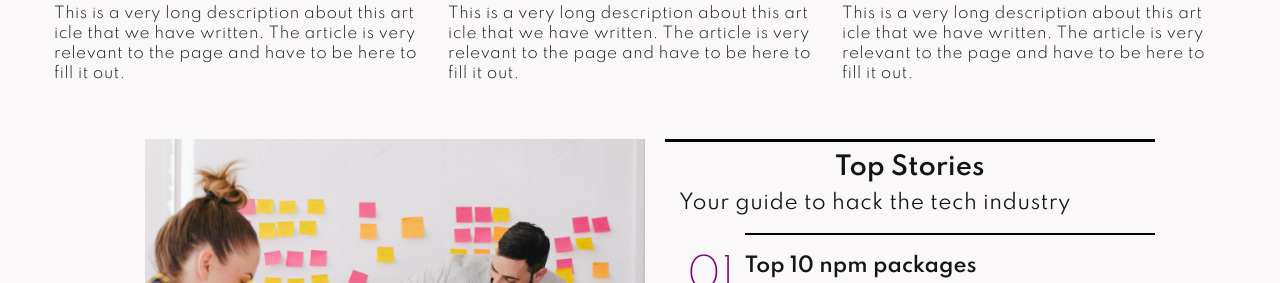
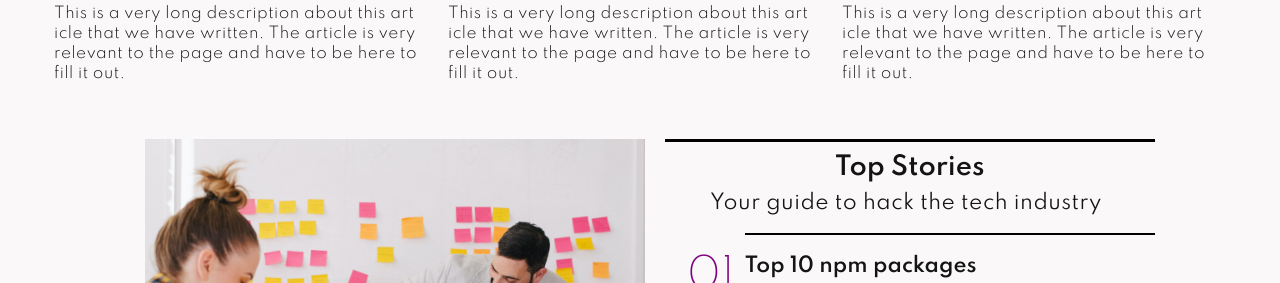
Before and after one commit to anndimi/Tech-Talent-Marketplace, a React (Create React App) app in the folder frontend/: page /inspiration in a window 1280 px wide. Shown: the part 1520-1803 px from the top of the page. Built offline with nearby package versions, Linux system fonts and the light colour scheme.

Commit message:
more changes don't you know

```diff
--- a/frontend/src/pages/Inspiration.js
+++ b/frontend/src/pages/Inspiration.js
@@ -104,7 +104,8 @@ const LinkHeading = styled.div`
   display: flex;
   flex-direction: column;
   border-top: 3px solid black;
-  text-align: center;
+  width: 100%;
+
   h2 {
     font-weight: 600;
     font-size: 25px;
@@ -116,7 +117,7 @@ const LinkHeading = styled.div`
     font-size: 20px;
     margin: 0;
     margin-bottom: 10px;
-    text-align: center;
+    align-self: center;
   }
 `;
 const Wrapper = styled.div`
--- a/frontend/src/signup.css
+++ b/frontend/src/signup.css
@@ -69,6 +69,7 @@ a {
   padding: 0 50px;
   height: 100%;
   text-align: center;
+  padding-top: 15px;
 }
 
 .signup-input {
@@ -234,6 +235,9 @@ a {
     width: 768px;
     min-height: 480px;
   }
+  .signup-form {
+    padding-top: 0;
+  }
   .sign-in-container {
     top: 0;
     width: 50%;
```
Also changed, not shown: frontend/src/assets/images/lc-image.jpg (added), frontend/src/assets/images/ms-image.jpg (added).
